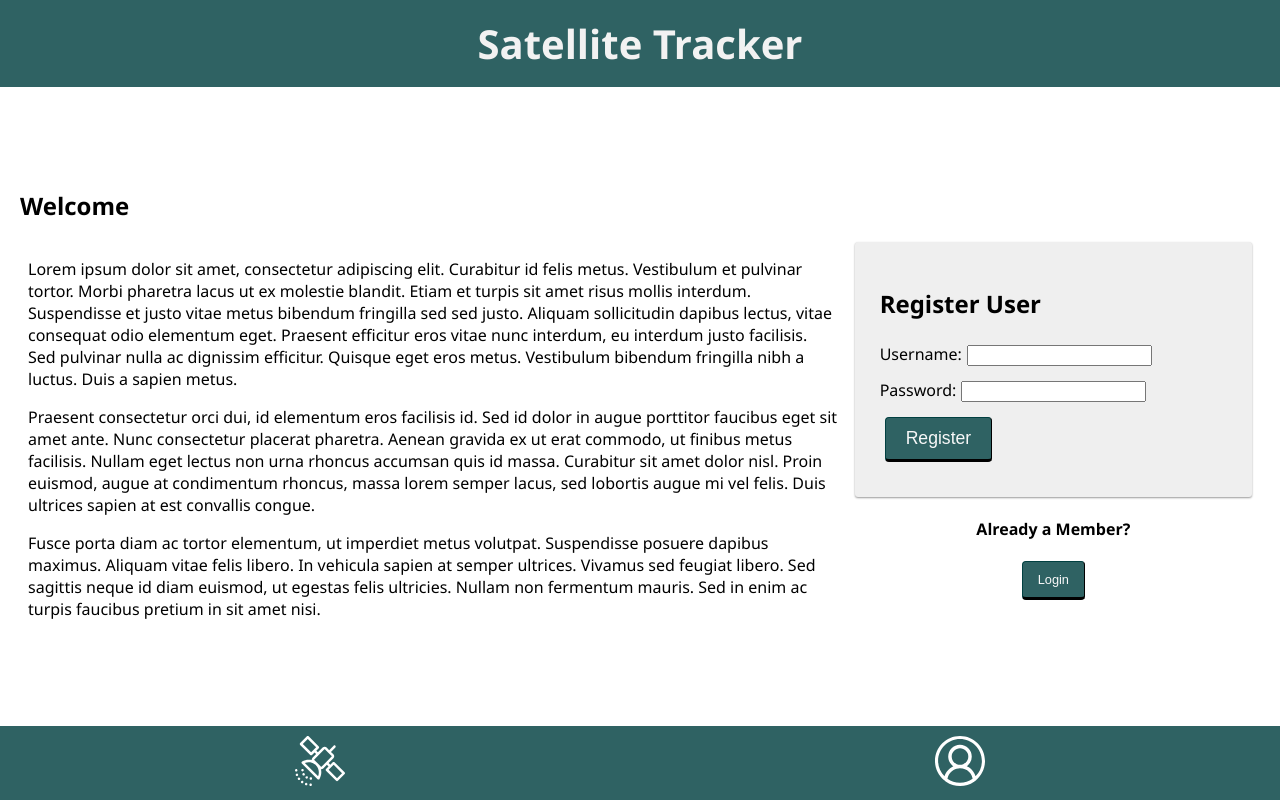
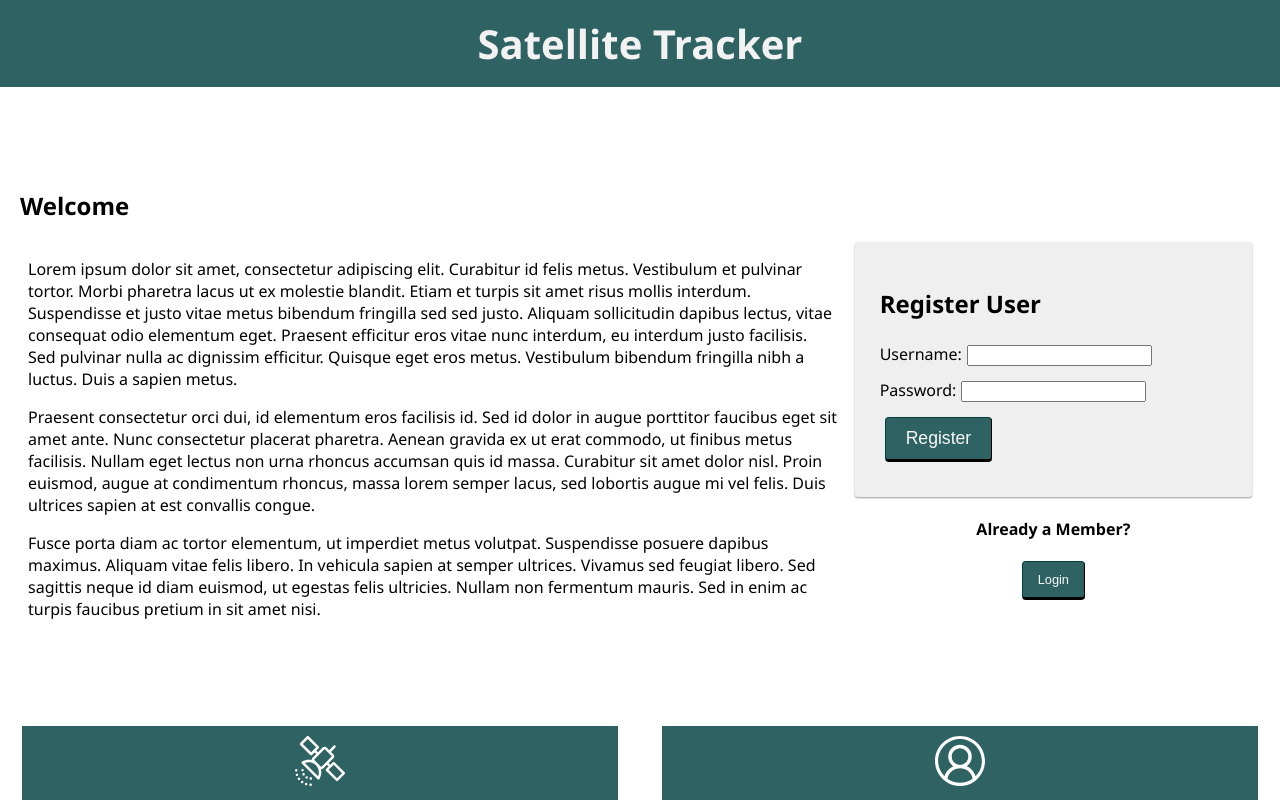
Before and after one commit to jamespetran/Satellite-Tracker, a React (Create React App) app: page /user#/home in a window 1280 px wide. Built offline with nearby package versions, Linux system fonts and the light colour scheme; no server answers.

Commit message:
more work on styling

```diff
--- a/src/components/App/App.jsx
+++ b/src/components/App/App.jsx
@@ -35,11 +35,11 @@ function App() {
   return (
     <Router>
       <div className="content-wrapper-push-outside-col">
-        <div className="nav container" id="header">
-          <Link to="/home">
+        <Link to="/home">
+          <div className="nav container" id="header">
             <h1 className="nav-title">Satellite Tracker</h1>
-          </Link>
-        </div>
+          </div>
+        </Link>
         <Switch>
           {/* Visiting localhost:3000 will redirect to localhost:3000/home */}
           <Redirect exact from="/" to="/home" />
--- a/src/components/Nav/Nav.css
+++ b/src/components/Nav/Nav.css
@@ -11,7 +11,7 @@
   text-align: center;
 }
 
-.nav a {
+a {
   text-decoration: none;
 }
 
@@ -21,6 +21,7 @@
   color: #f2f2f2;
   /* padding-left: 10px; */
   margin: 0;
+  text-decoration: none;
 }
 
 .navLink {
@@ -31,6 +32,7 @@
   padding: 10px 10px;
   text-decoration: none;
   font-size: 15px;
+  width: 45%;
 
   /* these last two make the logout button in
   the nav bar look like another link */
@@ -53,4 +55,6 @@
   flex-flow: row nowrap;
   justify-content: space-around;
   width: 100%;
+  background-color: white;
+
 }
--- a/src/components/Nav/Nav.jsx
+++ b/src/components/Nav/Nav.jsx
@@ -10,7 +10,7 @@ function Nav() {
   const user = useSelector((store) => store.user);
 
   return (
-    <div className="nav">
+    <div className="nav" id="bottom-nav">
       <div id="icon-container">
         <Link className="navLink" to="/home">
           <SatelliteIcon className="nav-icon" />
```
